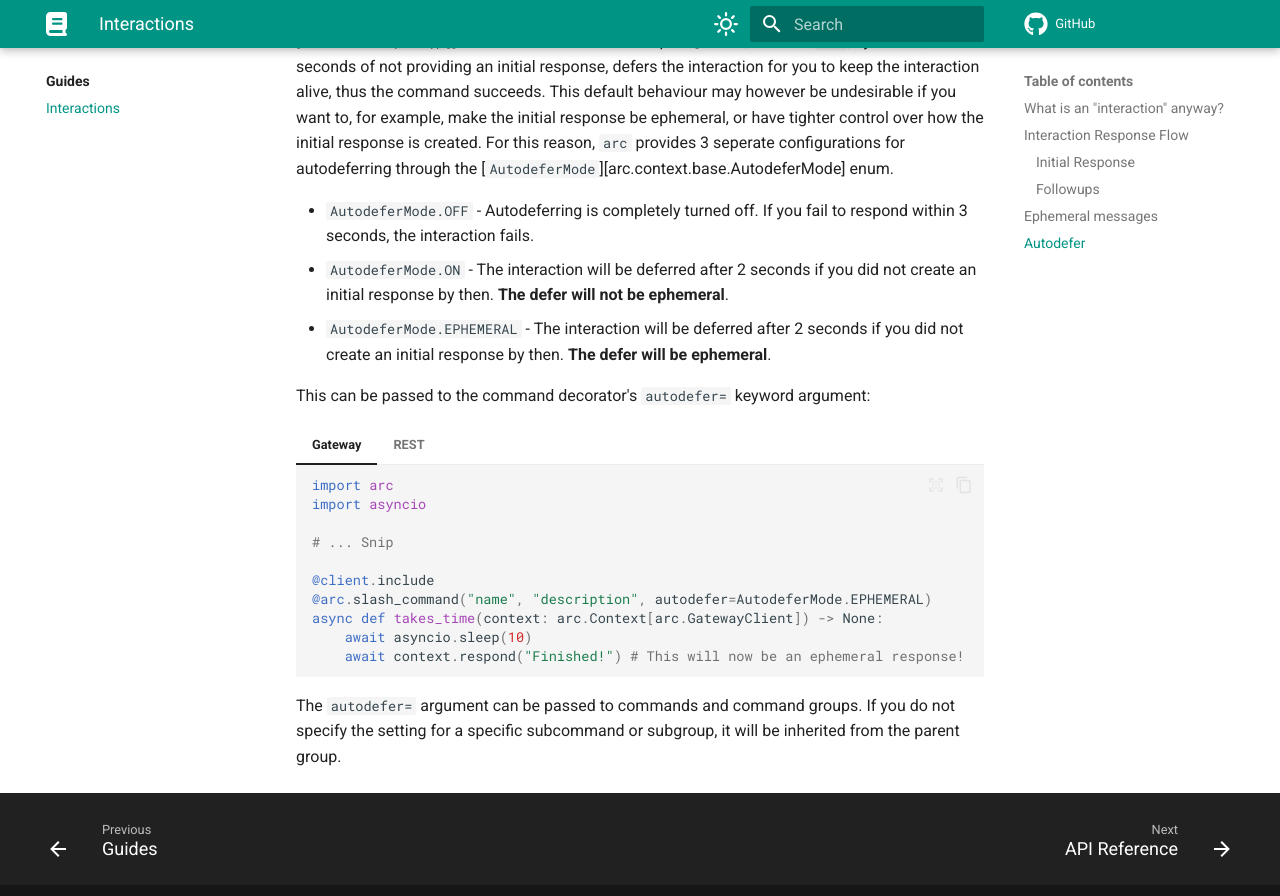
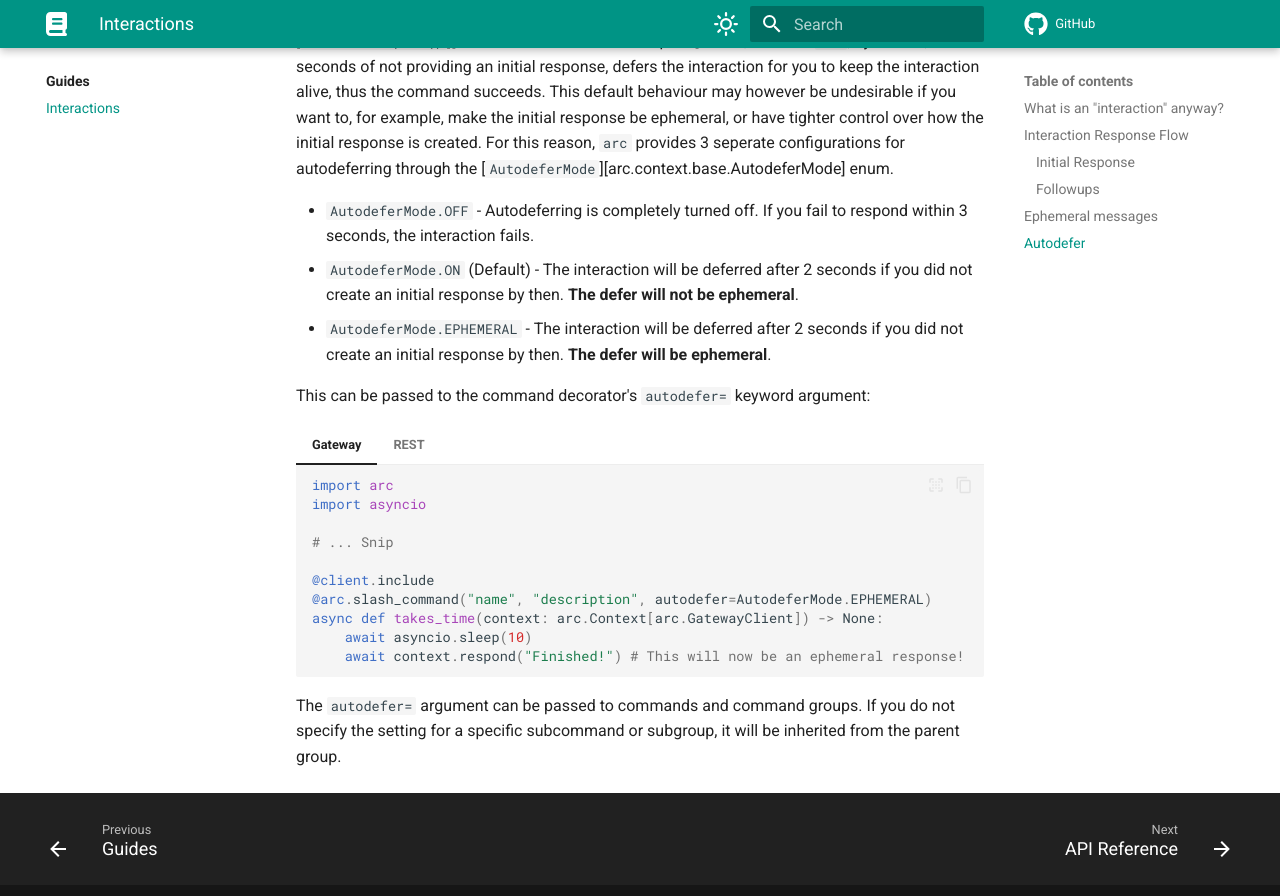
Before and after one commit to hypergonial/hikari-arc, an MkDocs documentation site: the page built from docs/guides/interactions.md, in a window 1280 px wide and 900 px high, scrolled down 3251 px. Shown: the top 896 px of the window. Built offline with MkDocs 1.6.1 and Material for MkDocs 9.7.7, drawn with Linux system fonts in a browser that asks for light colours; comment, search, counter and statistics services are not loaded.

Commit message:
Mark AutodeferMode.ON as the default

```diff
--- a/docs/guides/interactions.md
+++ b/docs/guides/interactions.md
@@ -110,7 +110,7 @@ await context.respond("I'm secret!", flags=hikari.MessageFlag.EPHEMERAL)
 You'd expect the interaction in the above command to time out after 3 seconds, and the call to [`Context.respond()`][arc.context.base.Context.respond] to fail, however `arc`, by default, after 2 seconds of not providing an initial response, defers the interaction for you to keep the interaction alive, thus the command succeeds. This default behaviour may however be undesirable if you want to, for example, make the initial response be ephemeral, or have tighter control over how the initial response is created. For this reason, `arc` provides 3 seperate configurations for autodeferring through the [`AutodeferMode`][arc.context.base.AutodeferMode] enum.
 
 - `AutodeferMode.OFF` - Autodeferring is completely turned off. If you fail to respond within 3 seconds, the interaction fails.
-- `AutodeferMode.ON` - The interaction will be deferred after 2 seconds if you did not create an initial response by then. **The defer will not be ephemeral**.
+- `AutodeferMode.ON` (Default) - The interaction will be deferred after 2 seconds if you did not create an initial response by then. **The defer will not be ephemeral**.
 - `AutodeferMode.EPHEMERAL` - The interaction will be deferred after 2 seconds if you did not create an initial response by then. **The defer will be ephemeral**.
 
 This can be passed to the command decorator's `autodefer=` keyword argument:
```
